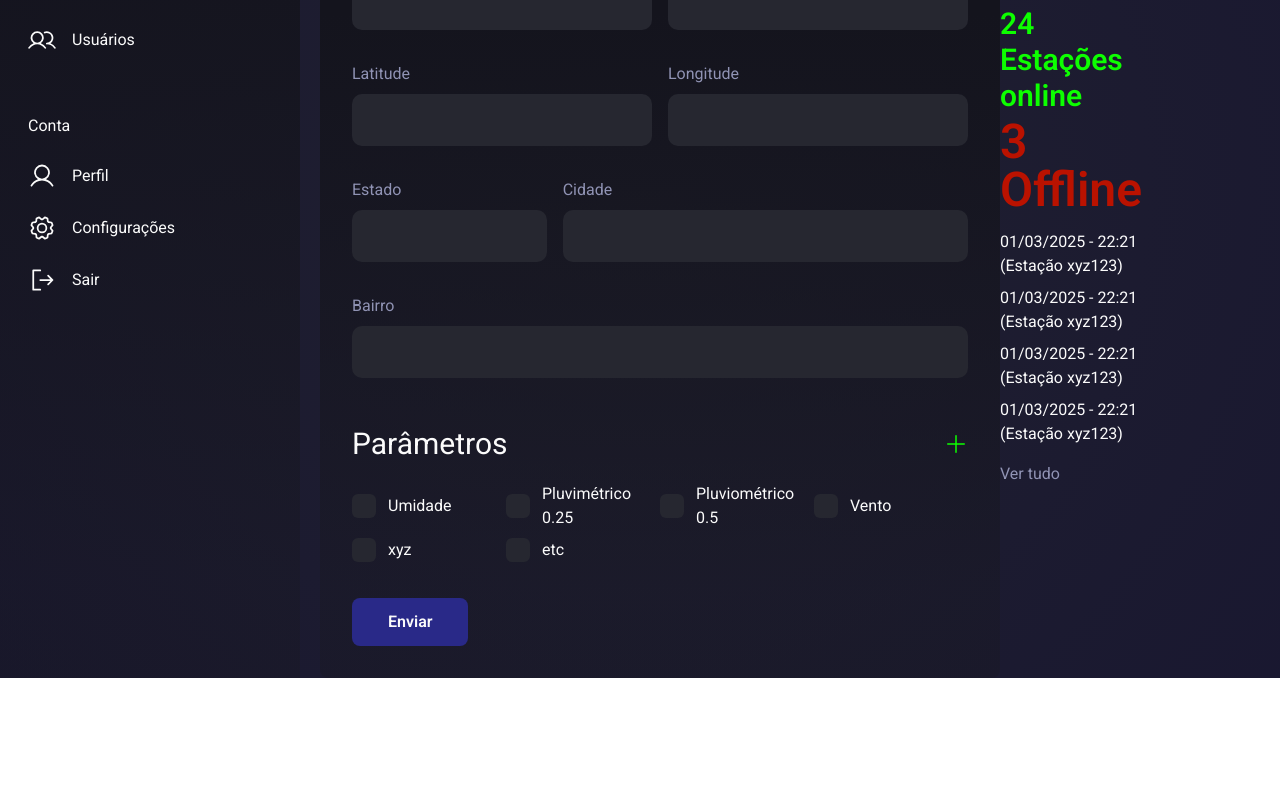
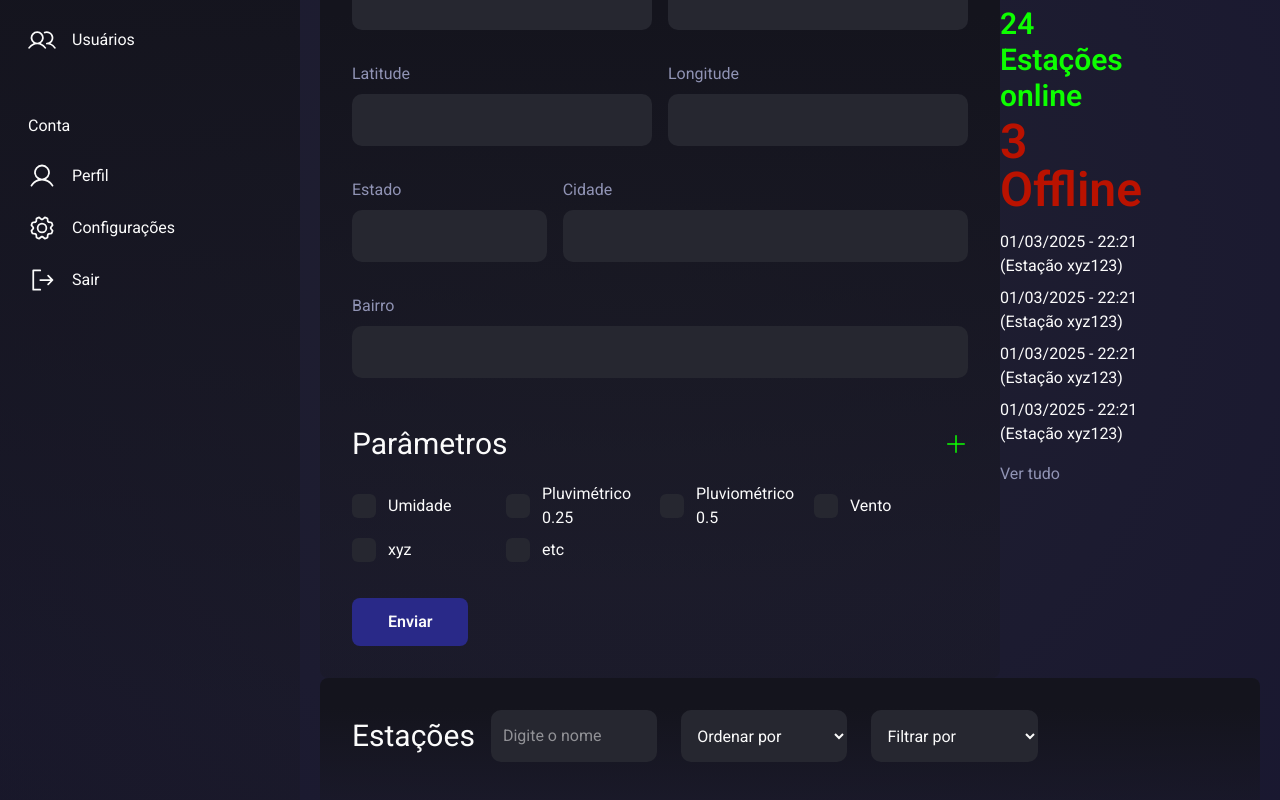
Before and after one commit to FR0M-ZER0/nimbus-front, a React (Vite) app: page /admin/stations in a window 1280 px wide. Shown: the part 302-1102 px from the top of the page. Before the commit the page ends 980 px from the top, so only its background shows below. Built offline with nearby package versions, Linux system fonts and the light colour scheme.

Commit message:
feat[F0-55]: Adiciona componente padrão de tabela

```diff
--- /dev/null
+++ b/src/components/StationTable.jsx
@@ -0,0 +1,12 @@
+import React from 'react'
+import Table from './Table'
+
+function StationTable() {
+    return (
+        <Table title={'Estações'}>
+
+        </Table>
+    )
+}
+
+export default StationTable
--- /dev/null
+++ b/src/components/Table.jsx
@@ -0,0 +1,35 @@
+import React from 'react'
+import InfoCard from './InfoCard'
+
+
+function Table({ title, children }) {
+	return (
+		<InfoCard>
+            <div className='flex flex-col'>
+				<div className='flex items-center mb-8'>
+					<p className='text-3xl'>
+						{ title }
+					</p>
+
+					<div className='grid grid-cols-8 gap-x-6 w-full ml-4'>
+						<input type="text" placeholder='Digite o nome' className="form-input col-span-2" />
+						<select className="form-input col-span-2">
+							<option disabled value='' selected>
+								Ordenar por
+							</option>
+						</select>
+						<select className="form-input col-span-2">
+							<option disabled value='' selected>
+								Filtrar por
+							</option>
+						</select>
+					</div>
+				</div>
+
+                { children }
+            </div>
+        </InfoCard>
+	)
+}
+
+export default Table
--- a/src/pages/admin/StationPage.jsx
+++ b/src/pages/admin/StationPage.jsx
@@ -1,8 +1,27 @@
 import React from 'react'
 import StationForm from '../../components/StationForm'
 import StationDownMap from '../../components/StationDownMap'
+import StationTable from '../../components/StationTable'
 
 function StationPage() {
+    const stations = [
+        {
+            uid: "Abc123",
+            name: "Umidade da água",
+            lat: -23.55052,
+            long: -46.633308,
+            params: "Umidade - Pluviométrico 0.25 - Vento - Fogo",
+            status: "online",
+        },
+        {
+            uid: "Tzi192",
+            name: "Pluviométrico 0.5",
+            lat: -23.55052,
+            long: -46.633308,
+            params: "Umidade - Pluviométrico 0.25 - Vento - Fogo",
+            status: "offline",
+        },
+    ]
     return (
         <div className='w-full'>
             <div className='flex'>
@@ -14,6 +33,10 @@ function StationPage() {
                     <StationDownMap />
                 </div>
             </div>
+
+            <div>
+                <StationTable stations={stations} />
+            </div>
         </div>
 
     )
```
